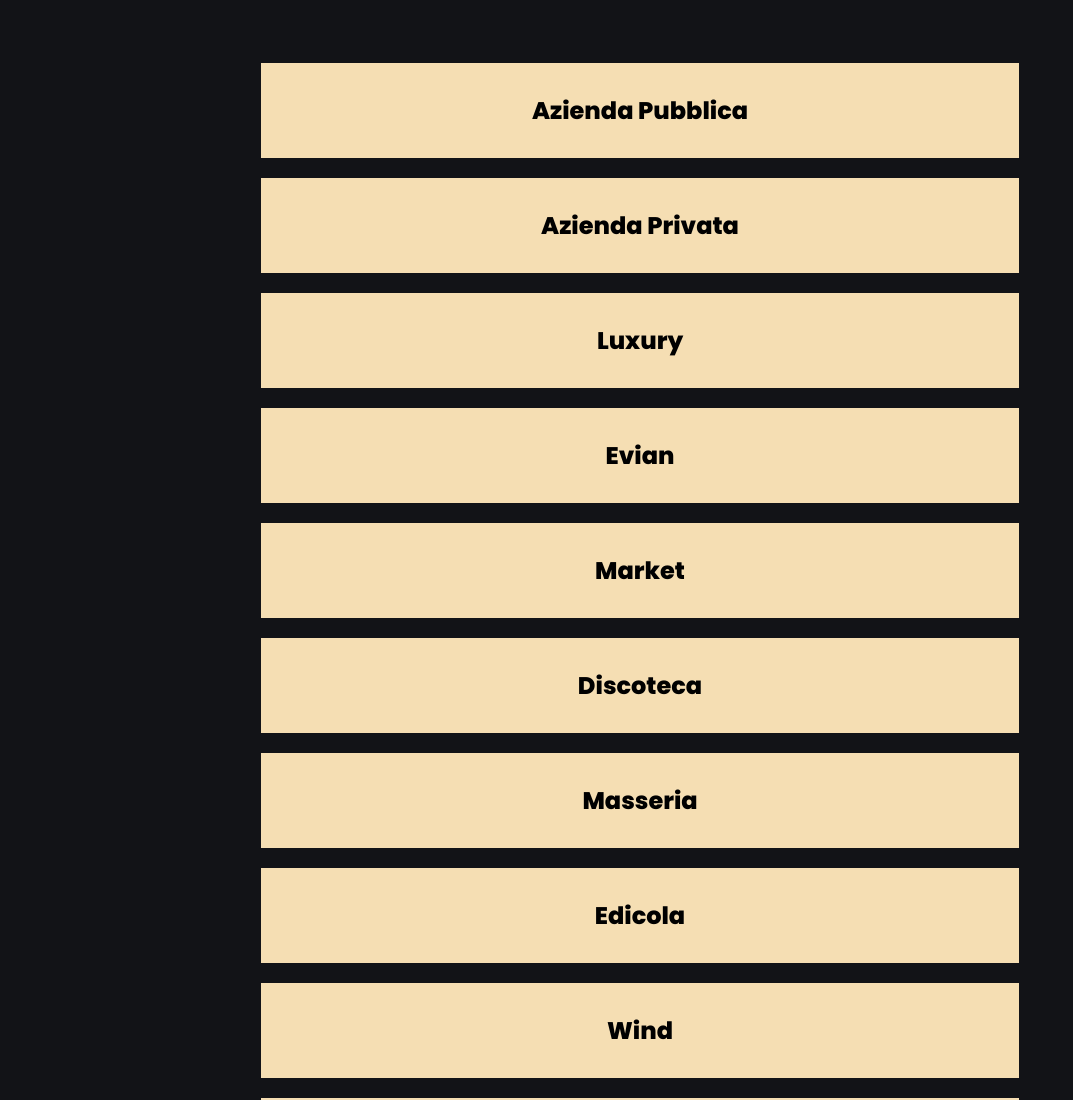
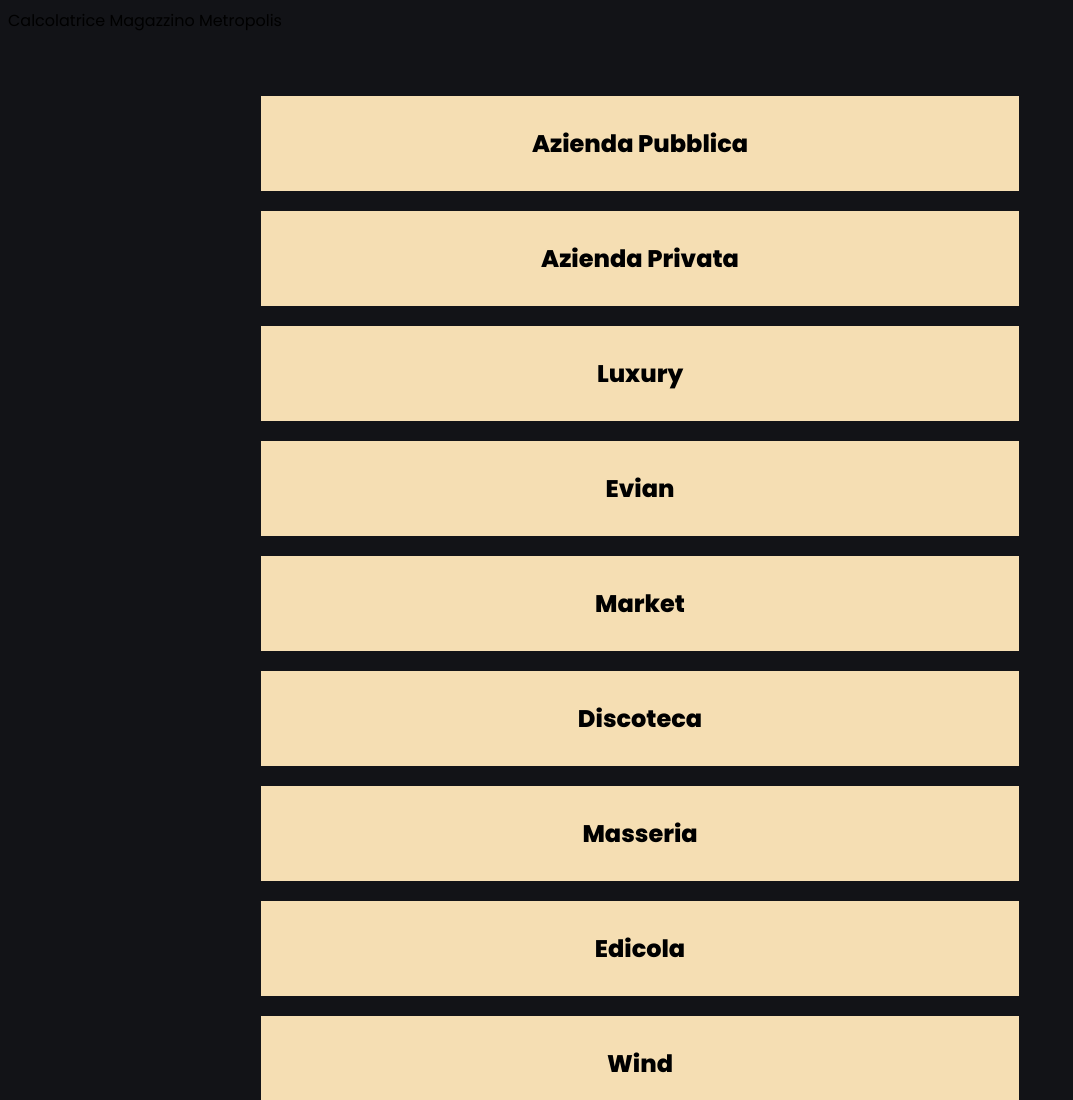
Before and after one commit to calcolatricemagazzino/calcolatricemagazzino, a plain HTML site: page index.html in a window 1280 px wide. Shown: the top 1100 px of the page, without its empty margins (0-1073 px from the left). Drawn offline with Linux system fonts and the light colour scheme.

Commit message:
Update index.html

```diff
--- a/index.html
+++ b/index.html
@@ -7,6 +7,7 @@
     <link rel="stylesheet" href="style.css" />
   </head>
   <body>
+    <div class="titolo">Calcolatrice Magazzino Metropolis</div>
     <div class="button-grid">
       <button
         type="button"
```
